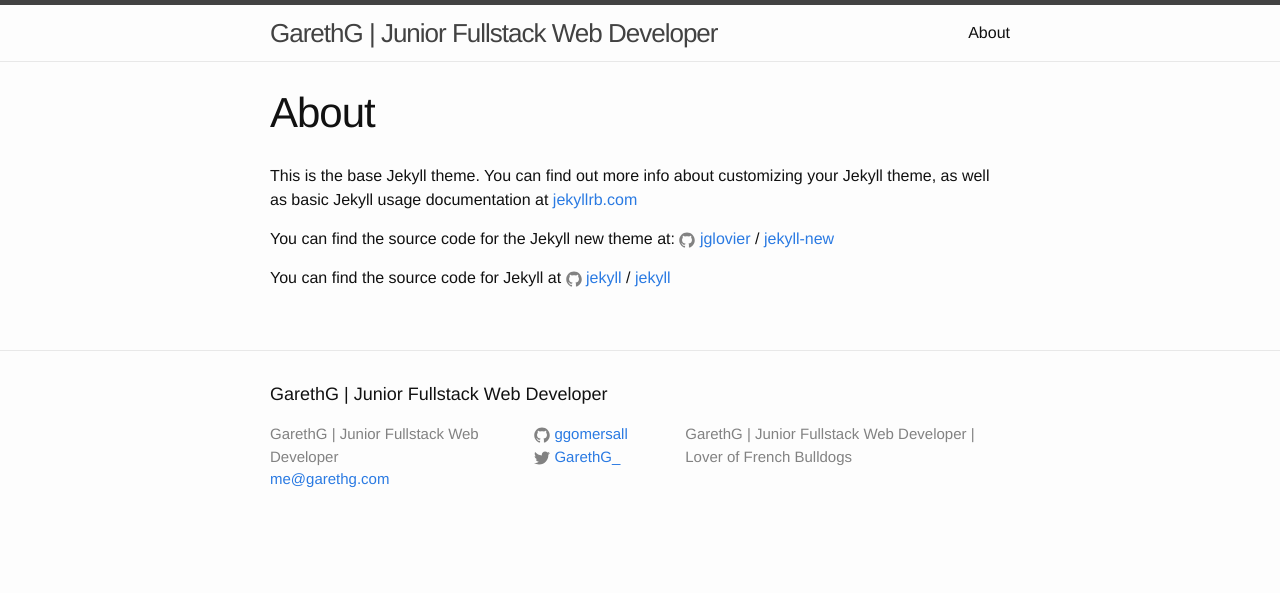
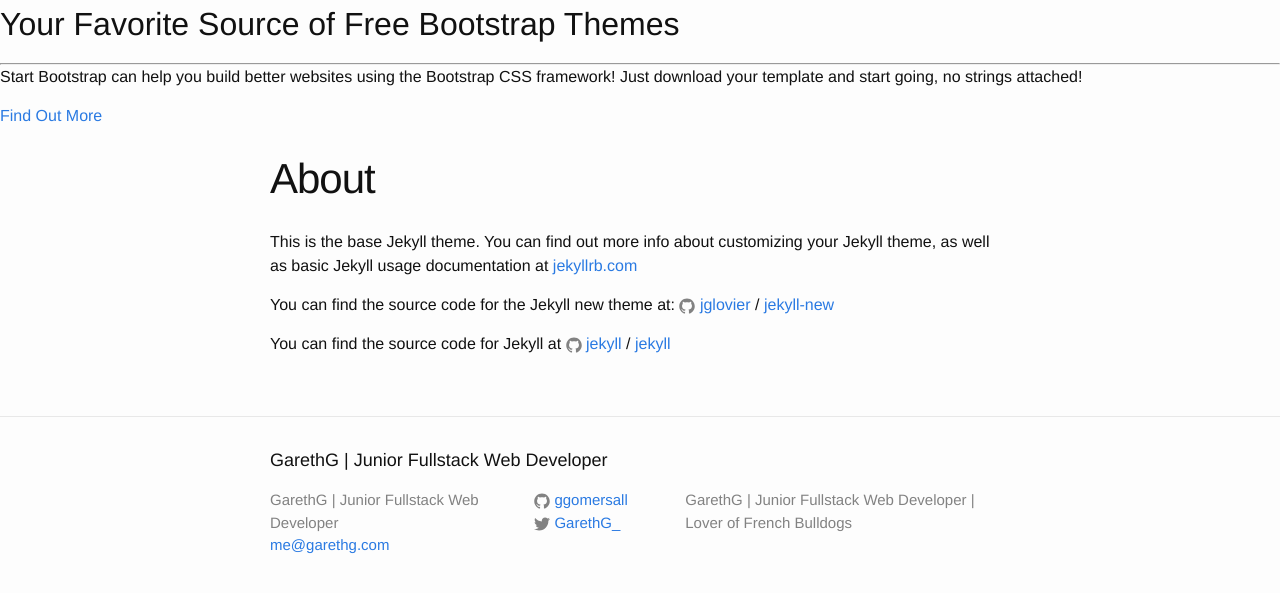
Before and after one commit to ggomersall/ggomersall.github.io, a Jekyll site: the page built from about.md, in a window 1280 px wide. Shown: the top 593 px of the page. Built offline with Jekyll 4.4.1, drawn with Linux system fonts in a browser that asks for light colours.

Commit message:
copied over the files from includes in the creative site, to this includes folder

```diff
--- a/_includes/header.html
+++ b/_includes/header.html
@@ -1,27 +1,10 @@
-<header class="site-header">
-
-  <div class="wrapper">
-
-    <a class="site-title" href="{{ site.baseurl }}/">{{ site.title }}</a>
-
-    <nav class="site-nav">
-      <a href="#" class="menu-icon">
-        <svg viewBox="0 0 18 15">
-          <path fill="#424242" d="M18,1.484c0,0.82-0.665,1.484-1.484,1.484H1.484C0.665,2.969,0,2.304,0,1.484l0,0C0,0.665,0.665,0,1.484,0 h15.031C17.335,0,18,0.665,18,1.484L18,1.484z"/>
-          <path fill="#424242" d="M18,7.516C18,8.335,17.335,9,16.516,9H1.484C0.665,9,0,8.335,0,7.516l0,0c0-0.82,0.665-1.484,1.484-1.484 h15.031C17.335,6.031,18,6.696,18,7.516L18,7.516z"/>
-          <path fill="#424242" d="M18,13.516C18,14.335,17.335,15,16.516,15H1.484C0.665,15,0,14.335,0,13.516l0,0 c0-0.82,0.665-1.484,1.484-1.484h15.031C17.335,12.031,18,12.696,18,13.516L18,13.516z"/>
-        </svg>
-      </a>
-
-      <div class="trigger">
-        {% for my_page in site.pages %}
-          {% if my_page.title %}
-          <a class="page-link" href="{{ my_page.url | prepend: site.baseurl }}">{{ my_page.title }}</a>
-          {% endif %}
-        {% endfor %}
-      </div>
-    </nav>
-
-  </div>
-
+<header>
+    <div class="header-content">
+        <div class="header-content-inner">
+            <h1>Your Favorite Source of Free Bootstrap Themes</h1>
+            <hr>
+            <p>Start Bootstrap can help you build better websites using the Bootstrap CSS framework! Just download your template and start going, no strings attached!</p>
+            <a href="#about" class="btn btn-primary btn-xl page-scroll">Find Out More</a>
+        </div>
+    </div>
 </header>
```
Also changed, not shown: _includes/aside.html (added, +8 -0 lines), _includes/call-to-action.html (added, +12 -0 lines), _includes/contact.html (added, +29 -0 lines), _includes/portfolio.html (added, +96 -0 lines), _includes/scripts.html (added, +13 -0 lines), _includes/services.html (added, +42 -0 lines).
